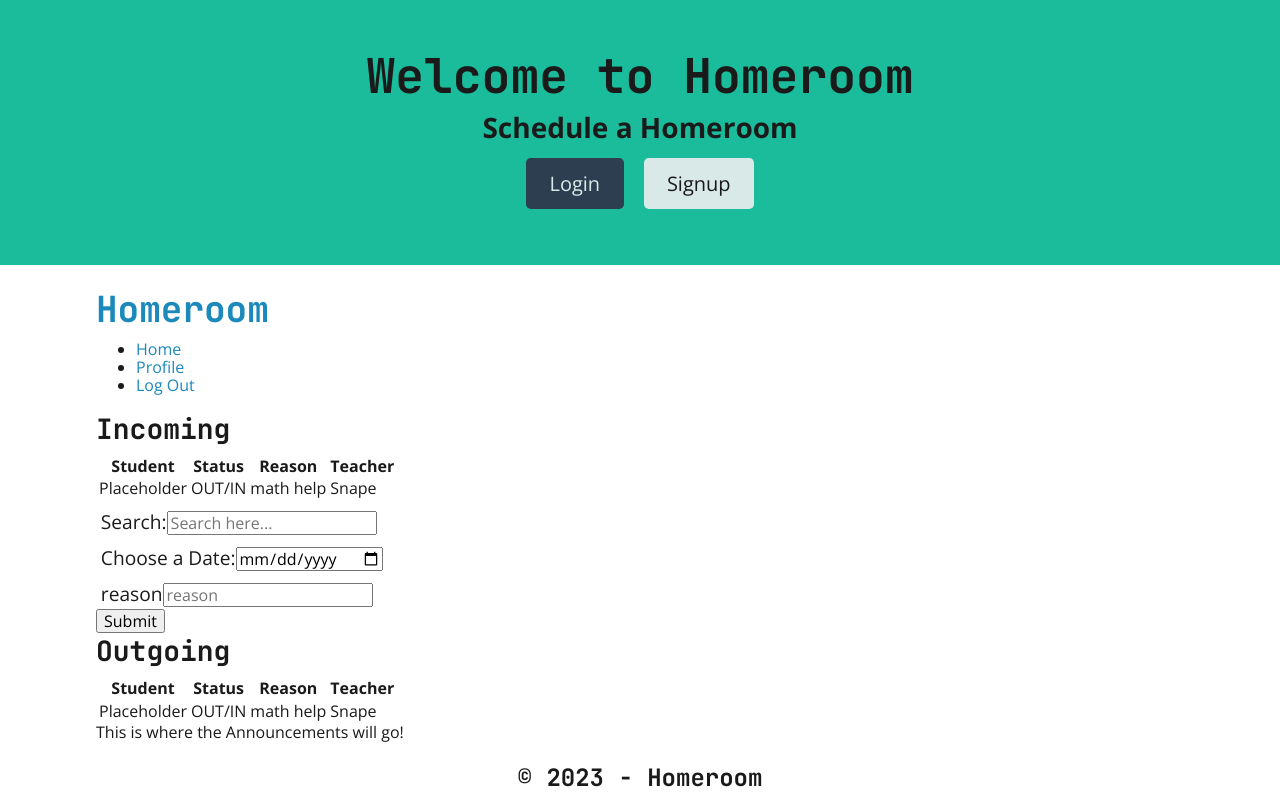
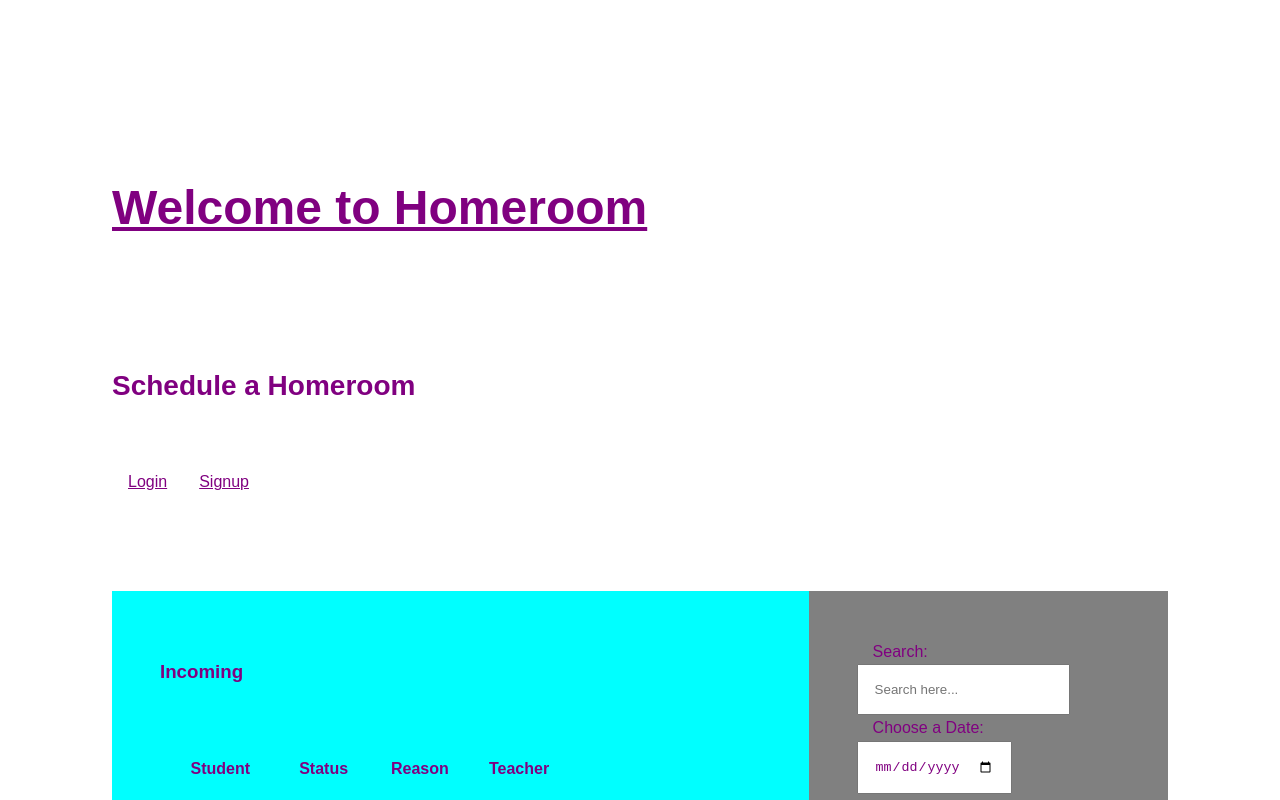
Before and after one commit to AWinterCoding/Project_Home_Room, a React (Create React App) app in the folder client/: page / in a window 1280 px wide. Shown: the top 800 px of the page. Built offline with nearby package versions, Linux system fonts and the light colour scheme.

Commit message:
removed extra navbar

```diff
--- a/client/src/components/Nav.jsx
+++ /dev/null
@@ -1,21 +0,0 @@
-import React from 'react'
-
-
-export default function Nav() {
-  return (
-    <div>
-
-
-<header className="header">
-    <h1 className="logo"><a href="#">Homeroom</a></h1>
-        <ul className="main-nav">
-            <li><a href="#">Home</a></li>
-            <li><a href="#">Profile</a></li>
-            <li><a href="#">Log Out</a></li>
-        </ul>
-</header>
-
-
-    </div>
-  )
-}
--- a/client/src/index.js
+++ b/client/src/index.js
@@ -1,6 +1,6 @@
 import React from 'react';
 import ReactDOM from 'react-dom';
-import './index.css';
+import './indexTest.css';
 import App from './App';
 import reportWebVitals from './reportWebVitals';
 
--- a/client/src/pages/HomeTest.jsx
+++ b/client/src/pages/HomeTest.jsx
@@ -1,6 +1,6 @@
 import React from 'react';
 // Here I will import all the components that make up the home page:
-import Nav from '../components/Nav'
+
 import Incoming from '../components/Incoming'
 import Outgoing from '../components/Outgoing'
 import Announcements from '../components/Announcements'
@@ -20,8 +20,7 @@ const Home = () => {
         // These are wrapper tags required by React if you want to render many HTML elements in a row
         <>
 
-    {/* This is rendering the navbar */}
-        <Nav/>
+
 
     {/* This is the main div */}
     <div className="main">
```
